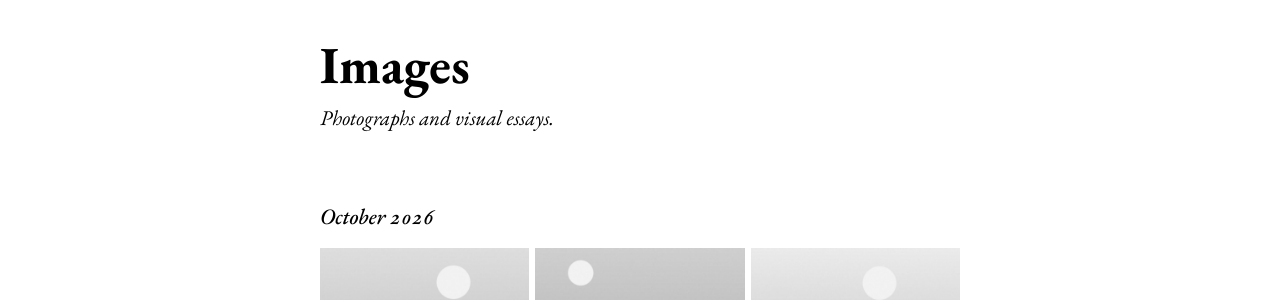
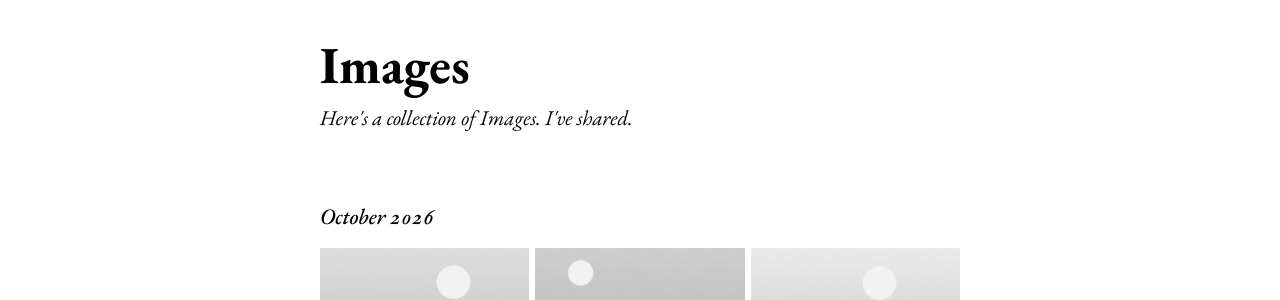
Before and after one commit to isthiscoder/Siddharth.blogs, a Jekyll site: the page built from images.html, in a window 1280 px wide. Shown: the part 145-445 px from the top of the page. Built offline with Jekyll 4.4.1, drawn with Linux system fonts in a browser that asks for light colours.

Commit message:
Update images.html

```diff
--- a/images.html
+++ b/images.html
@@ -3,6 +3,6 @@ layout: section
 title: Images
 section: images
 style: grid
-intro: "Photographs and visual essays."
+intro: "Here's a collection of Images. I've shared."
 permalink: /images/
 ---
```
